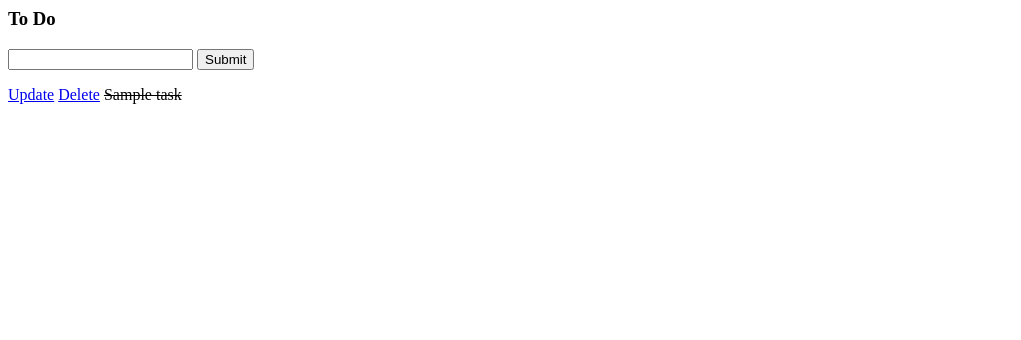
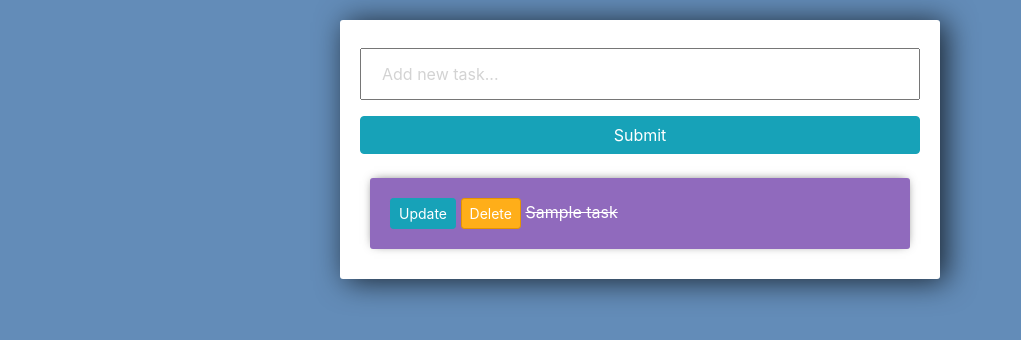
Before and after one commit to 35bytes/todo-django, a Django app: page / in a window 1280 px wide. Shown: the top 340 px of the page, without its empty margins (0-1021 px from the left). Run offline with Django 3.2, Linux system fonts and the light colour scheme; tables that the repository leaves empty hold one stand-in row (values such as "Sample post"); some libraries are stand-ins or nearby versions.

Commit message:
Style template

```diff
--- a/tasks/forms.py
+++ b/tasks/forms.py
@@ -5,6 +5,7 @@ from .models import *
 
 
 class TaskForm(forms.ModelForm):
+    title = forms.CharField(widget=forms.TextInput(attrs={'placeholder':'Add new task...'}))
 
     class Meta:
         model = Task
--- a/tasks/templates/tasks/list.html
+++ b/tasks/templates/tasks/list.html
@@ -1,15 +1,66 @@
-<h3>To Do</h3>
+<link rel="stylesheet" href="https://stackpath.bootstrapcdn.com/bootstrap/4.3.1/css/bootstrap.min.css" integrity="sha384-ggOyR0iXCbMQv3Xipma34MD+dH/1fQ784/j6cY/iJTQUOhcWr7x9JvoRxT2MZw1T" crossorigin="anonymous">
+
+<style>
+
+	body{
+		background-color: #638CB8;
+	}
+
+	input{
+		width: 100%;
+		padding: 12px 20px;
+		margin: 8px 0;
+		box-sizing: border-box;
+	}
+
+	input::placeholder {
+	  color: #d3d3d3;
+	}
+
+	.submit{
+		background-color: #6BA3E8;
+	}
+
+	.center-column{
+		width:600px;
+		margin: 20px auto;
+		padding:20px;
+		background-color: #fff;
+		border-radius: 3px;
+		box-shadow: 6px 2px 30px 0px rgba(0,0,0,0.75);
+	}
+
+	.item-row{
+		background-color: #906abd;
+		margin: 10px;
+		padding: 20px;
+		border-radius: 3px;
+		color: #fff;
+		font-size: 16px;
+		box-shadow: 0px -1px 10px -4px rgba(0,0,0,0.75);
+	}
+
+	.btn-danger{
+		background-color: #ffae19;
+		border-color: #e59400;
+	}
+
+</style>
+
+<div class="center-column">
 
     <form method="POST" action="/">
         {% csrf_token %}
         {{form.title}}
-    <input type="submit" name="Create Task"/>
+        <input class="btn btn-info" type="submit" name="Create Task"/>
     </form>
 
+    <div>
+
         {% for task in tasks %}
-    <div>
-        <a href="{% url 'update_task' task.id %}">Update</a>
-        <a href="{% url 'delete_task' task.id %}">Delete</a>
+            <div class="item-row">
+                <a class="btn btn-sm btn-info" href="{% url 'update_task' task.id %}">Update</a>
+                <a class="btn btn-sm btn-danger" href="{% url 'delete_task' task.id %}">Delete</a>
                 {% if task.complete == True %}
                     <strike>{{task}}</strike>
                 {% else %}
@@ -17,3 +68,7 @@
                 {% endif %}
             </div>
         {% endfor %}
+
+    </div>
+
+</div>
```
Lines whose indentation alone changed are shown as unchanged.
